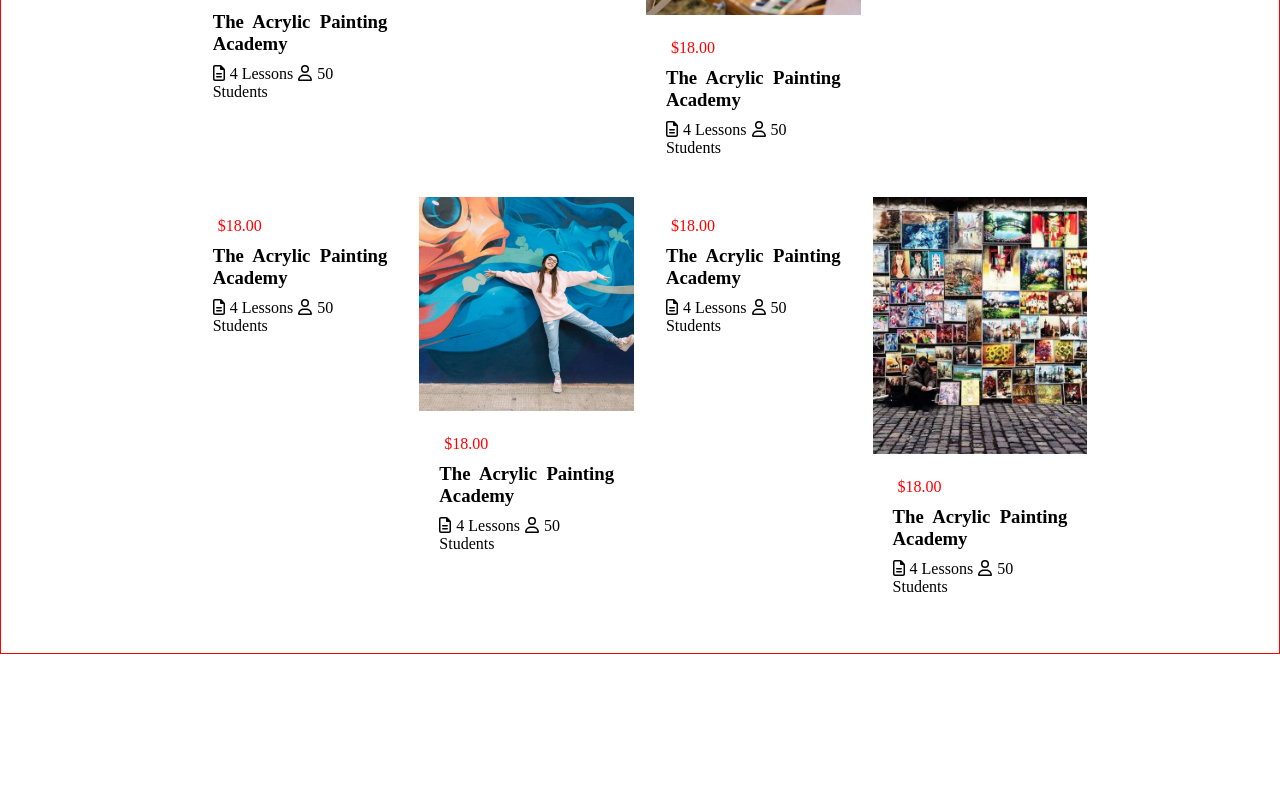
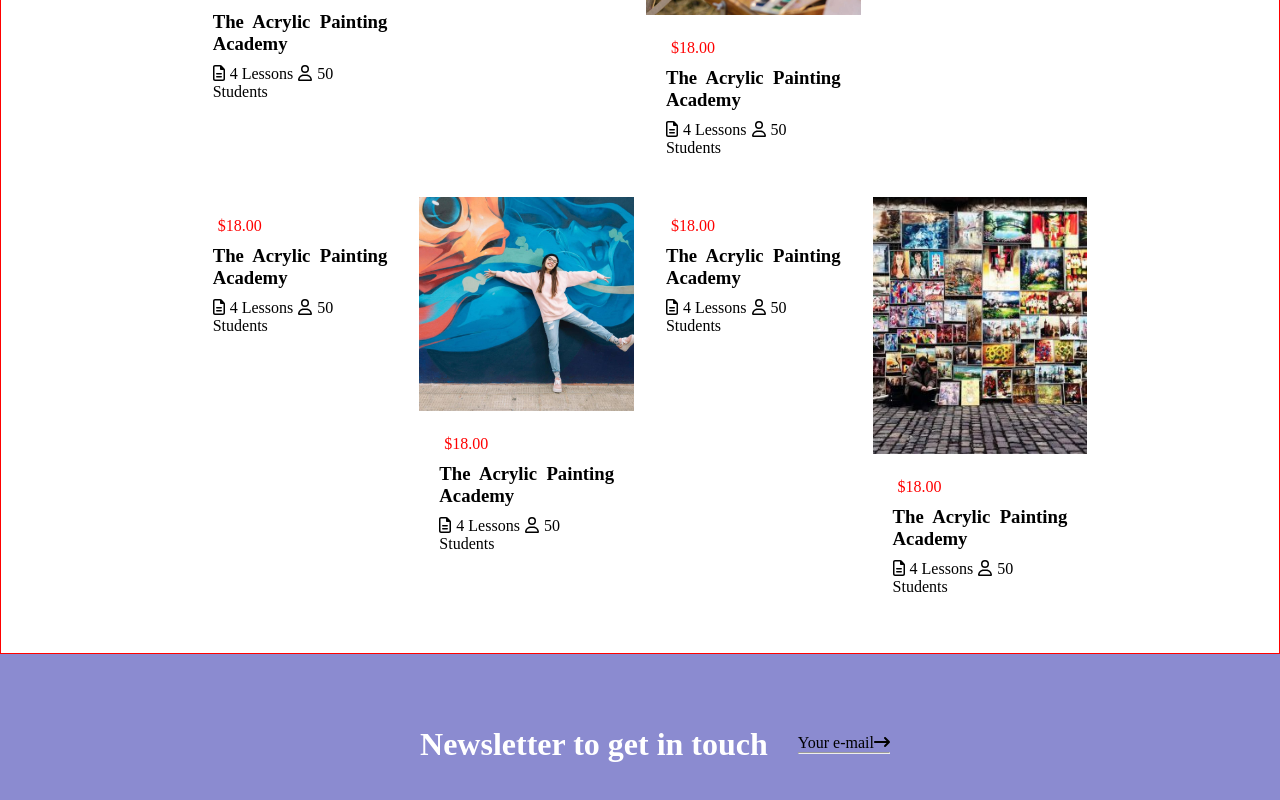
Before and after one commit to ManuelAvanzi/proj-html-vuejs, a Vue app: page / in a window 1280 px wide. Shown: the part 4447-5247 px from the top of the page. Before the commit the page ends 5101 px from the top, so only its background shows below. Built offline with nearby package versions, Linux system fonts and the light colour scheme.

Commit message:
footerA - first brush

```diff
--- a/src/App.vue
+++ b/src/App.vue
@@ -9,6 +9,7 @@
      <main-d/>
      <main-e/>
      <main-f/>
+     <footer-a/>
 
   </div>
 </template>
@@ -24,6 +25,7 @@ import MainC from './components/mainC.vue'
 import MainD from './components/mainD.vue'
 import MainE from './components/mainE.vue'
 import MainF from './components/mainF.vue'
+import FooterA from './components/footerA.vue'
 
 
 
@@ -39,7 +41,8 @@ export default {
     MainC,
     MainD,
     MainE,
-    MainF
+    MainF,
+    FooterA
 
 
   },
--- /dev/null
+++ b/src/components/footerA.vue
@@ -0,0 +1,45 @@
+<template>
+    <div class="section-container">
+        <div class="stripe-container">
+            <div class="left-side">
+                <h1>Newsletter to get in touch</h1>
+            </div>
+            <div class="right-side">
+                <span>Your e-mail</span><i class="fa-solid fa-arrow-right-long"></i>
+                <hr>
+            </div>
+
+        </div>
+    </div>
+</template>
+
+
+<script>
+export default {
+
+}
+</script>
+
+
+
+<style lang="scss" scoped>
+
+     .section-container{
+         width: 100%;
+         height: 180px;
+
+         .stripe-container{
+             width: 100%;
+             height:180px;
+             display: flex;
+             justify-content: center;
+             align-items: center;
+             background-color: rgba(15, 15, 158, 0.481);
+             .left-side{
+                 margin:0 30px;
+                 color:white;
+             }
+         }
+     }
+
+</style>
```
